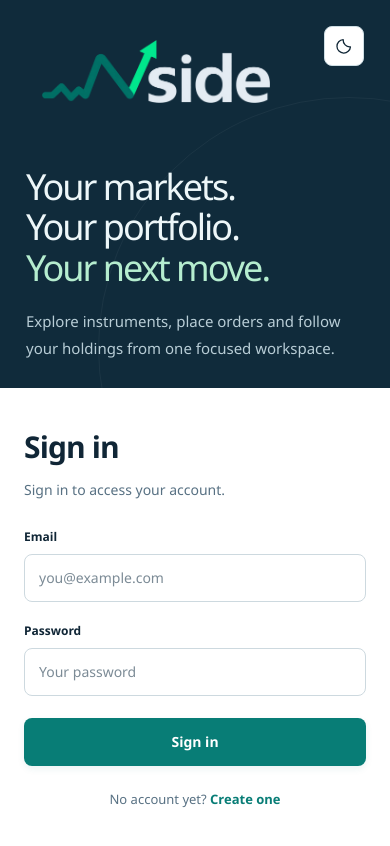
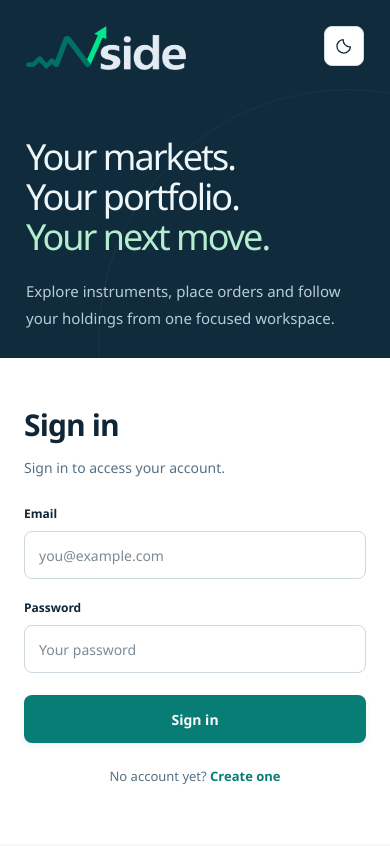
Before and after one commit to isaiah1singleton/leap-sprint1-project, an Angular app in the folder frontend/: page /login in a window 390 px wide. Shown: the top 846 px of the page. Built offline with nearby package versions, Linux system fonts and the light colour scheme.

Commit message:
logo changes

```diff
--- a/frontend/src/app/auth/signin.component.html
+++ b/frontend/src/app/auth/signin.component.html
@@ -1,5 +1,5 @@
 <div class="auth-page">
-  <aside class="auth-story">
+  <aside class="auth-story auth-story-signin">
     <div class="brand"><img class="brand-logo" src="branding/nside-logo-dark.png" alt="Nside" width="960" height="266" /></div>
     <div><h2>Your markets.<br />Your portfolio.<br /><em>Your next move.</em></h2><p>Explore instruments, place orders and follow your holdings from one focused workspace.</p><div class="auth-features"><span>Explore markets</span><span>Track orders</span><span>Manage holdings</span></div></div>
     <p class="auth-story-foot"></p>
--- a/frontend/src/styles.css
+++ b/frontend/src/styles.css
@@ -142,6 +142,7 @@ button:disabled { opacity:.48; cursor:not-allowed; }
 .auth-story { display:flex; flex-direction:column; justify-content:space-between; padding:48px clamp(30px,6vw,100px); color:#edf7f9; background:#102b3b; position:relative; overflow:hidden; }
 .auth-story::after { content:''; width:500px; height:500px; border:1px solid #ffffff0c; border-radius:50%; position:absolute; right:-210px; top:25%; pointer-events:none; }
 .auth-story .brand { width:min(100%,260px); padding:14px 16px; }
+.auth-story-signin .brand { width:min(100%,180px); padding:0; align-self:flex-start; justify-content:flex-start; margin-left:calc(32px - clamp(30px,6vw,100px)); }
 .auth-story h2 { font-size:clamp(36px,4.5vw,64px); font-weight:550; line-height:1.12; letter-spacing:-2px; max-width:560px; margin:20px 0; }
 .auth-story h2 em { font-style:normal; color:#b5edcf; }
 .auth-story p { max-width:390px; color:#b8cdd6; font-size:15px; line-height:1.8; }
@@ -160,6 +161,7 @@ button:disabled { opacity:.48; cursor:not-allowed; }
   .auth-theme-controls { position:absolute; top:26px; right:26px; z-index:2; margin:0; }
   .row { flex-wrap:wrap; } .row > .card { flex-basis:260px !important; } .tx-panel { width:100%; }
   .auth-page { grid-template-columns:1fr; } .auth-story { min-height:300px; padding:32px; gap:30px; }
+  .auth-story-signin .brand { margin-left:0; }
   .auth-story h2 { font-size:36px; } .auth-story-foot,.auth-features { display:none; }
   .auth-story p { margin-bottom:0; } .auth-card { max-width:500px; }
 }
@@ -174,6 +176,7 @@ button:disabled { opacity:.48; cursor:not-allowed; }
   .page-intro { align-items:flex-start; flex-direction:column; } .section-heading { flex-wrap:wrap; }
   .table { min-width:560px; } .stat-value { font-size:30px; }
   .auth-card { padding:36px 24px; } .auth-story { padding:26px; } .definition { flex-wrap:wrap; }
+  .auth-story-signin .brand { width:min(100%,160px); }
 }
 @media (prefers-reduced-motion:reduce) { *,*::before,*::after { transition:none !important; animation:none !important; scroll-behavior:auto !important; } }
 
```
